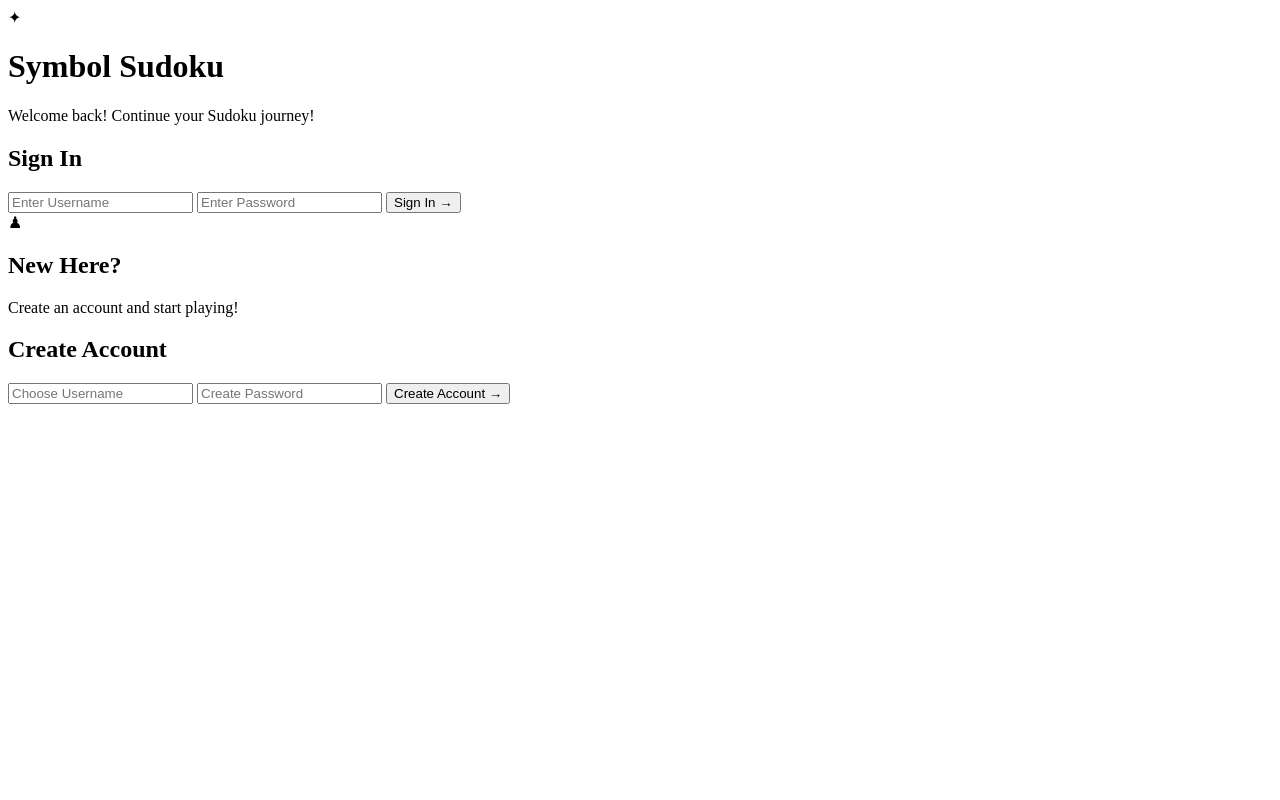
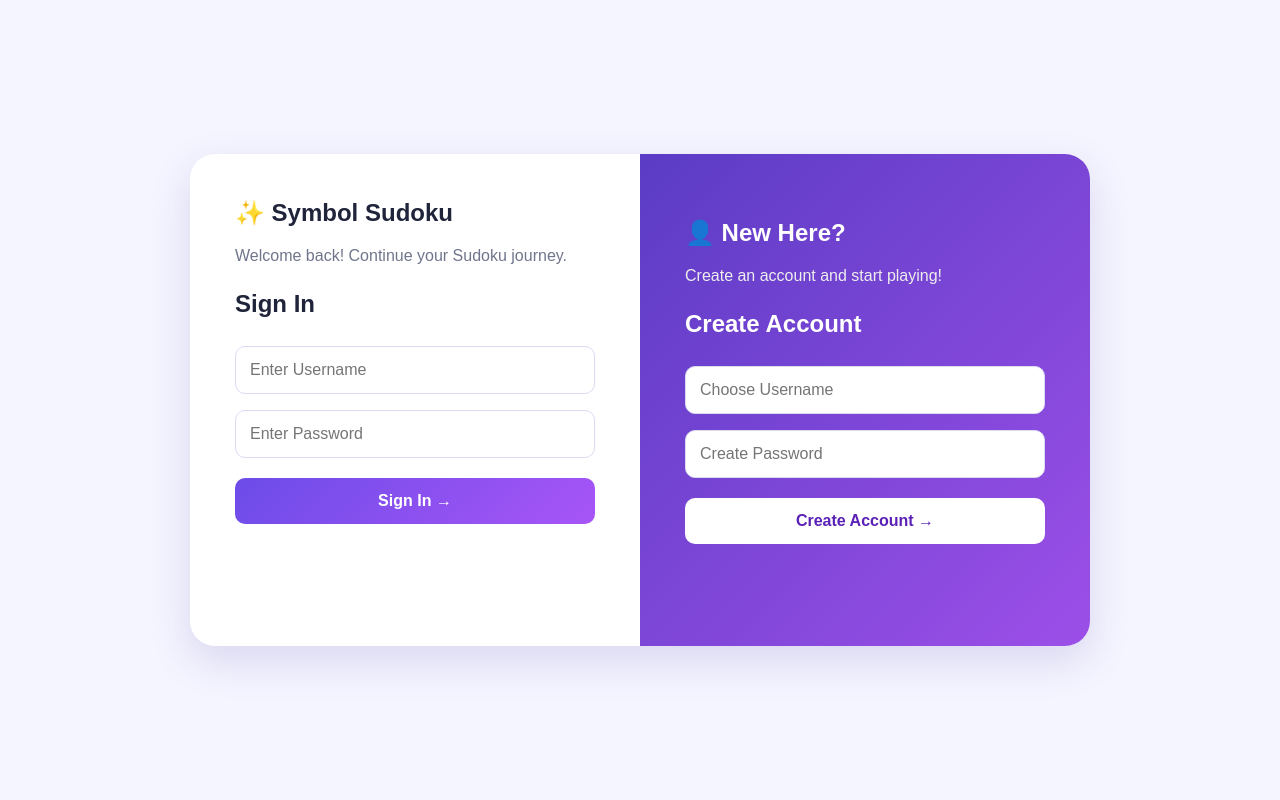
Before and after one commit to reshmapasula-prog/Symbolsudoku, a Flask app: page / in a window 1280 px wide. Run offline with Flask 3, Linux system fonts and the light colour scheme.

Commit message:
Refactor HTML structure for Symbol Sudoku

```diff
--- a/templates/index.html
+++ b/templates/index.html
@@ -1,92 +1,343 @@
-<div id="loginScreen" class="screen active">
+<!DOCTYPE html>
+<html lang="en">
 
-    <div class="auth-wrapper">
+<head>
 
-        <!-- SIGN IN SIDE -->
+    <meta charset="UTF-8">
 
-        <div class="login-side">
+    <meta
+        name="viewport"
+        content="width=device-width, initial-scale=1.0"
+    >
 
-            <div class="login-logo">✦</div>
+    <title>Symbol Sudoku</title>
 
-            <h1>Symbol Sudoku</h1>
+    <link
+        rel="stylesheet"
+        href="{{ url_for('static', filename='style.css') }}"
+    >
 
-            <p class="login-subtitle">
-                Welcome back! Continue your Sudoku journey!
-            </p>
+</head>
 
-            <h2>Sign In</h2>
 
-            <div id="loginForm">
+<body>
+
+
+<!-- LOGIN SCREEN -->
+
+<section
+    id="loginScreen"
+    class="screen active"
+>
+
+    <div class="auth-page">
+
+        <div class="auth-card">
+
+
+            <!-- SIGN IN -->
+
+            <div class="auth-side login-side">
+
+                <h1>✨ Symbol Sudoku</h1>
+
+                <p class="subtitle">
+                    Welcome back! Continue your Sudoku journey.
+                </p>
+
+                <h2>Sign In</h2>
 
                 <input
+                    id="loginUsername"
                     type="text"
-                    id="loginUsername"
                     placeholder="Enter Username"
                 >
 
                 <input
+                    id="loginPassword"
                     type="password"
-                    id="loginPassword"
                     placeholder="Enter Password"
                 >
 
                 <button
-                    type="button"
-                    class="auth-button"
+                    class="primary-btn"
                     onclick="loginUser()"
                 >
                     Sign In →
                 </button>
 
+                <p
+                    id="loginMessage"
+                    class="message"
+                ></p>
+
             </div>
 
-        </div>
 
+            <!-- SIGN UP -->
 
-        <!-- CREATE ACCOUNT SIDE -->
+            <div class="auth-side signup-side">
 
-        <div class="signup-side">
+                <h2>👤 New Here?</h2>
 
-            <div class="signup-icon">♟</div>
+                <p class="subtitle">
+                    Create an account and start playing!
+                </p>
 
-            <h2>New Here?</h2>
-
-            <p>
-                Create an account and start playing!
-            </p>
-
-            <h2 class="create-title">
-                Create Account
-            </h2>
-
-            <div id="signupForm">
+                <h2>Create Account</h2>
 
                 <input
+                    id="signupUsername"
                     type="text"
-                    id="signupUsername"
                     placeholder="Choose Username"
                 >
 
                 <input
+                    id="signupPassword"
                     type="password"
-                    id="signupPassword"
                     placeholder="Create Password"
                 >
 
                 <button
-                    type="button"
-                    class="auth-button"
+                    class="primary-btn"
                     onclick="signupUser()"
                 >
                     Create Account →
                 </button>
 
+                <p
+                    id="signupMessage"
+                    class="message"
+                ></p>
+
             </div>
 
-            <div id="authMessage"></div>
 
         </div>
 
     </div>
 
-</div>
+</section>
+
+
+
+<!-- START SCREEN -->
+
+<section
+    id="startScreen"
+    class="screen"
+>
+
+    <div class="game-container">
+
+
+        <div class="user-bar">
+
+            <span>
+                👤 Welcome,
+                <b id="usernameDisplay"></b>
+            </span>
+
+            <button
+                class="logout-btn"
+                onclick="logoutUser()"
+            >
+                Logout
+            </button>
+
+        </div>
+
+
+        <div class="title-box">
+
+            <h1>✨ Symbol Sudoku</h1>
+
+            <p>
+                Choose your Sudoku box size and difficulty.
+            </p>
+
+        </div>
+
+
+        <h2 class="option-title">
+            Choose Box Size
+        </h2>
+
+
+        <div class="option-grid">
+
+            <button
+                class="option-btn size-btn selected-option"
+                onclick="selectSize(3, this)"
+            >
+                3 × 3
+            </button>
+
+            <button
+                class="option-btn size-btn"
+                onclick="selectSize(4, this)"
+            >
+                4 × 4
+            </button>
+
+            <button
+                class="option-btn size-btn"
+                onclick="selectSize(5, this)"
+            >
+                5 × 5
+            </button>
+
+            <button
+                class="option-btn size-btn"
+                onclick="selectSize(6, this)"
+            >
+                6 × 6
+            </button>
+
+        </div>
+
+
+        <h2 class="option-title">
+            Choose Difficulty
+        </h2>
+
+
+        <div class="level-grid">
+
+            <button
+                class="option-btn level-btn selected-option"
+                onclick="selectLevel('Easy', this)"
+            >
+                Easy
+            </button>
+
+            <button
+                class="option-btn level-btn"
+                onclick="selectLevel('Medium', this)"
+            >
+                Medium
+            </button>
+
+            <button
+                class="option-btn level-btn"
+                onclick="selectLevel('Hard', this)"
+            >
+                Hard
+            </button>
+
+        </div>
+
+
+        <button
+            class="start-btn"
+            onclick="startGame()"
+        >
+            Enter Game →
+        </button>
+
+
+    </div>
+
+</section>
+
+
+
+<!-- GAME SCREEN -->
+
+<section
+    id="gameScreen"
+    class="screen"
+>
+
+
+    <div class="game-header">
+
+        <button
+            class="game-btn"
+            onclick="backToMenu()"
+        >
+            ← Menu
+        </button>
+
+
+        <button
+            class="theme-btn"
+            onclick="toggleTheme()"
+        >
+            ☀️ / 🌙
+        </button>
+
+    </div>
+
+
+    <div class="game-info">
+
+        <h1>✨ Symbol Sudoku</h1>
+
+        <p id="gameDetails"></p>
+
+    </div>
+
+
+    <div
+        id="sudokuBoard"
+        class="sudoku-board"
+    ></div>
+
+
+    <div class="symbol-area">
+
+        <h2>Choose a Symbol</h2>
+
+        <div
+            id="symbolOptions"
+            class="symbol-options"
+        ></div>
+
+    </div>
+
+
+    <div
+        id="resultMessage"
+    ></div>
+
+
+    <div class="game-buttons">
+
+        <button
+            class="game-btn"
+            onclick="checkGame()"
+        >
+            Check Answer
+        </button>
+
+
+        <button
+            class="game-btn"
+            onclick="resetGame()"
+        >
+            Reset
+        </button>
+
+
+        <button
+            class="game-btn"
+            onclick="nextLevel()"
+        >
+            Next Level →
+        </button>
+
+    </div>
+
+
+</section>
+
+
+<script
+    src="{{ url_for('static', filename='script.js') }}"
+></script>
+
+
+</body>
+
+</html>
```
